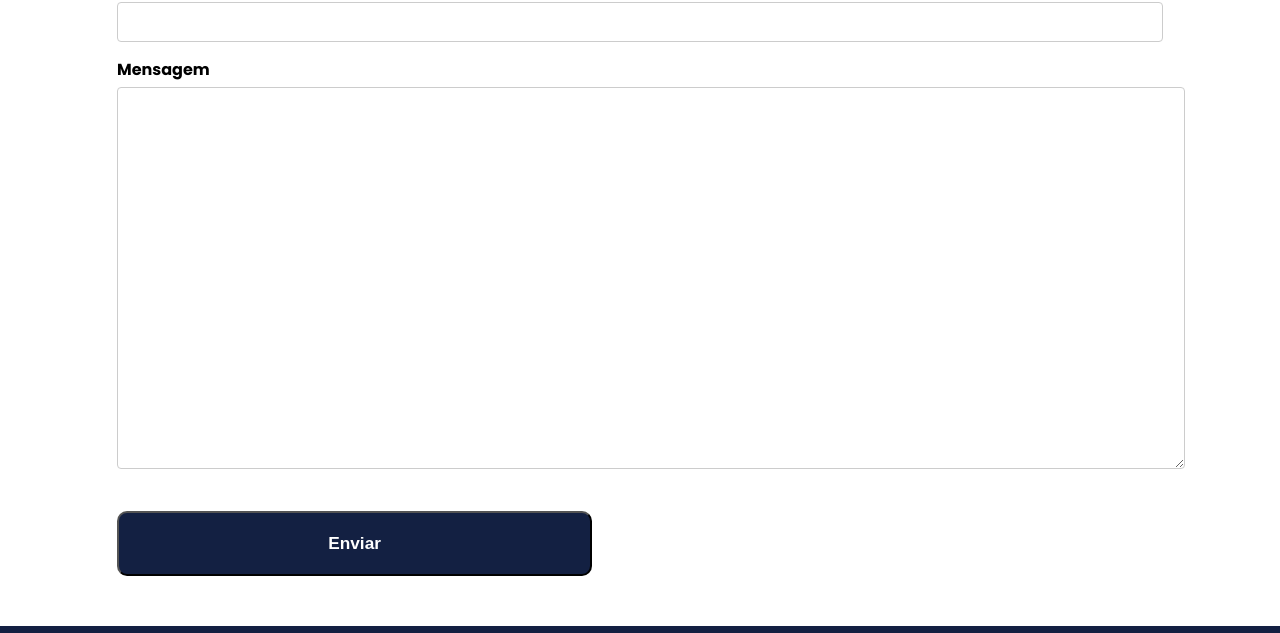
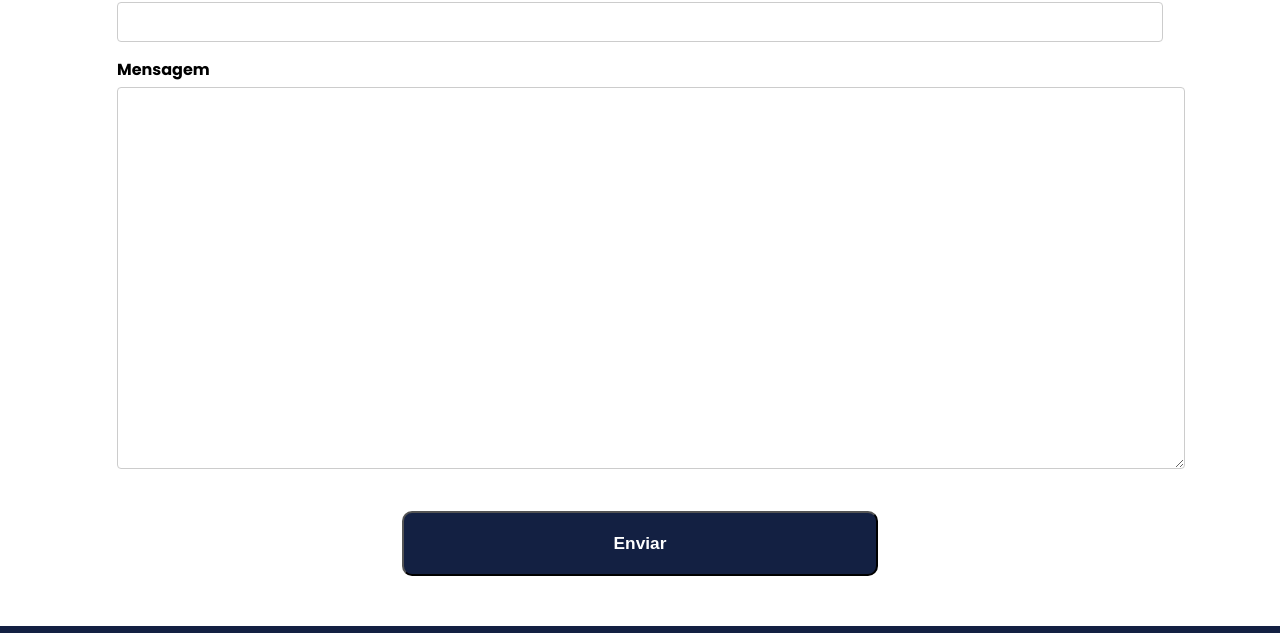
Before and after one commit to GuzzMattos/SOLUTI, a plain HTML site: page index.html in a window 1280 px wide. Shown: the part 4321-4954 px from the top of the page. Drawn offline with nearby package versions, Linux system fonts and the light colour scheme.

Commit message:
form contato

```diff
--- a/index.html
+++ b/index.html
@@ -229,7 +229,9 @@
                 <label for="message">Mensagem</label>
                 <textarea id="message" name="message" class="form-control" rows="20" required></textarea>
             </div>
+            <div class="alinhar">
             <button type="submit" class="button-style mb-50 textwhite">Enviar</button>
+            </div>
         </form>
     </div>
     <div id="footer">
--- a/styles.css
+++ b/styles.css
@@ -485,7 +485,14 @@ a {
     align-items: center;
     margin-top: 50px;
     margin-bottom: 50px;
+    justify-content: center;
 
+}
+.alinhar {
+    display: flex;
+    flex-direction: column;
+    align-items: center;
+    justify-content: center;
 }
 #form input {
     width: 80vw;
```
